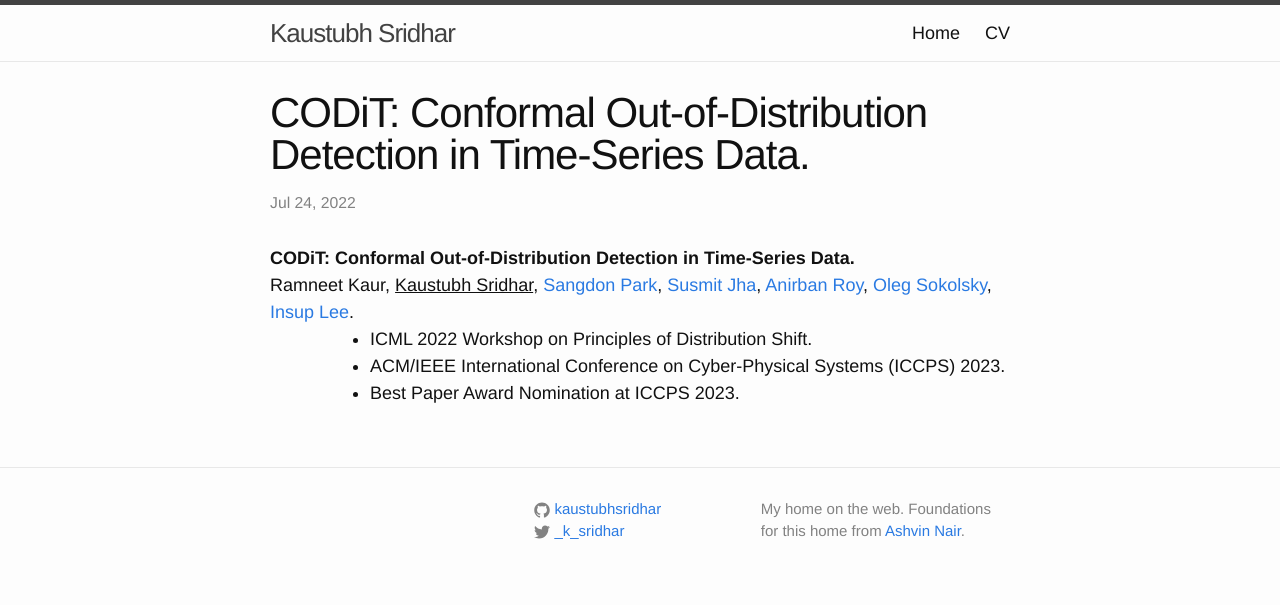
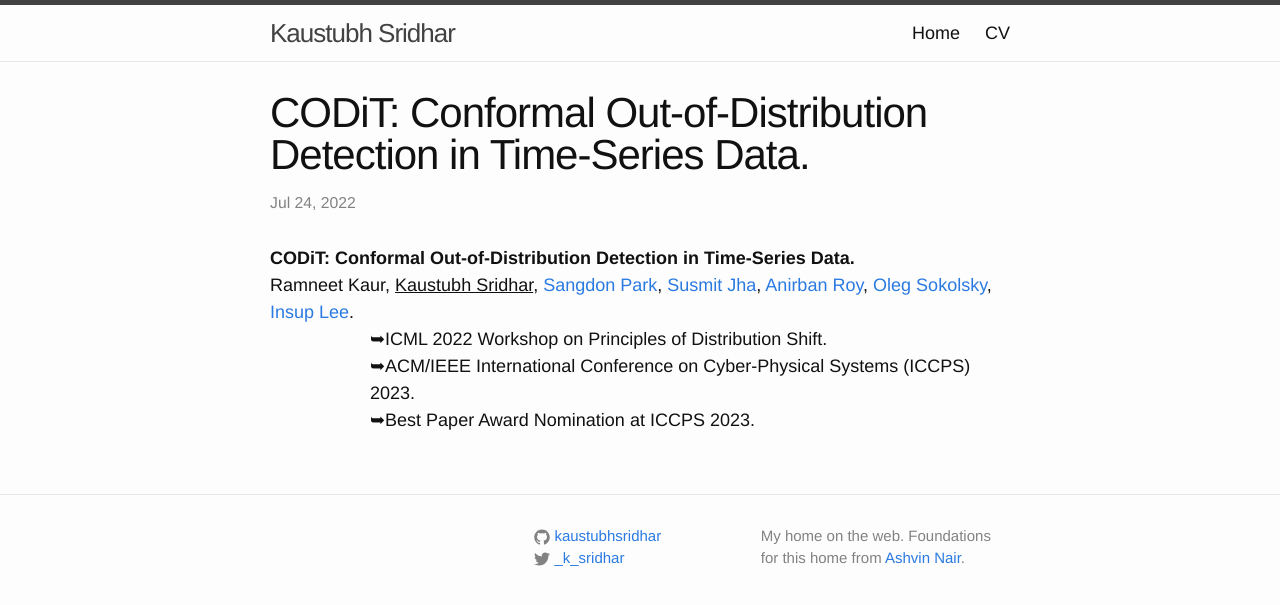
Before and after one commit to kaustubhsridhar/kaustubhsridhar.github.io, a Jekyll site: the page built from _posts/2022-07-24-CoDiT.md, in a window 1280 px wide. Shown: the top 605 px of the page. Built offline with Jekyll 4.4.1, drawn with Linux system fonts in a browser that asks for light colours; comment, search, counter and statistics services are not loaded.

Commit message:
Update 2022-07-24-CoDiT.md

```diff
--- a/_posts/2022-07-24-CoDiT.md
+++ b/_posts/2022-07-24-CoDiT.md
@@ -1,7 +1,7 @@
 ---
 layout: research
 title:  "CODiT: Conformal Out-of-Distribution Detection in Time-Series Data."
-rinfo: Ramneet Kaur, <u>Kaustubh Sridhar</u>, <a href="https://sangdon.github.io/">Sangdon Park</a>, <a href="https://susmitjha.github.io/">Susmit Jha</a>, <a href="https://scholar.google.com/citations?user=N9eSuR4AAAAJ&hl=en">Anirban Roy</a>, <a href="https://www.cis.upenn.edu/~sokolsky/">Oleg Sokolsky</a>, <a href="https://www.cis.upenn.edu/~lee/home/index.shtml">Insup Lee</a>. <ul><li>ICML 2022 Workshop on Principles of Distribution Shift.</li><li>ACM/IEEE International Conference on Cyber-Physical Systems (ICCPS) 2023.</li><li>Best Paper Award Nomination at ICCPS 2023.</li></ul>
+rinfo: Ramneet Kaur, <u>Kaustubh Sridhar</u>, <a href="https://sangdon.github.io/">Sangdon Park</a>, <a href="https://susmitjha.github.io/">Susmit Jha</a>, <a href="https://scholar.google.com/citations?user=N9eSuR4AAAAJ&hl=en">Anirban Roy</a>, <a href="https://www.cis.upenn.edu/~sokolsky/">Oleg Sokolsky</a>, <a href="https://www.cis.upenn.edu/~lee/home/index.shtml">Insup Lee</a>. <ul>➥ICML 2022 Workshop on Principles of Distribution Shift.<br>➥ACM/IEEE International Conference on Cyber-Physical Systems (ICCPS) 2023.<br>➥Best Paper Award Nomination at ICCPS 2023.</ul>
 pdf: https://arxiv.org/abs/2207.11769
 date:   2022-07-24 22:00:00
 types: []
```
